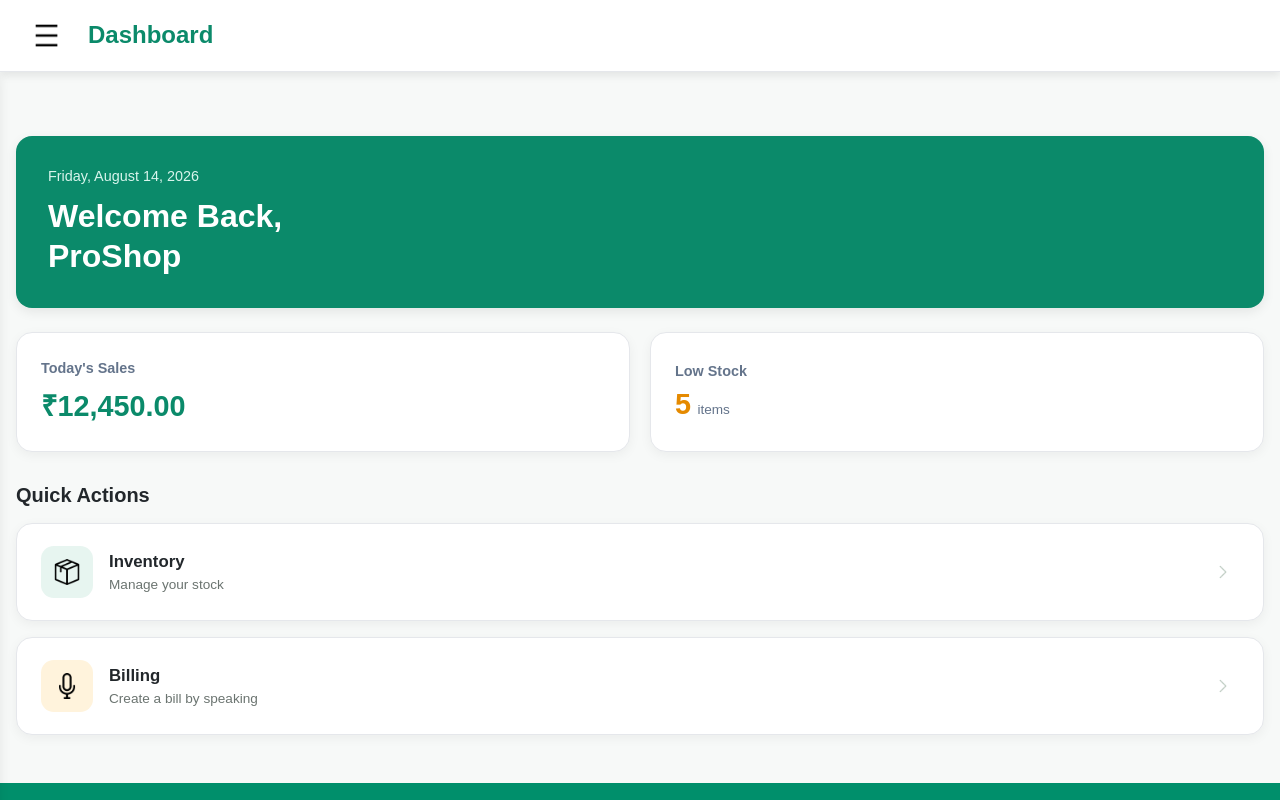
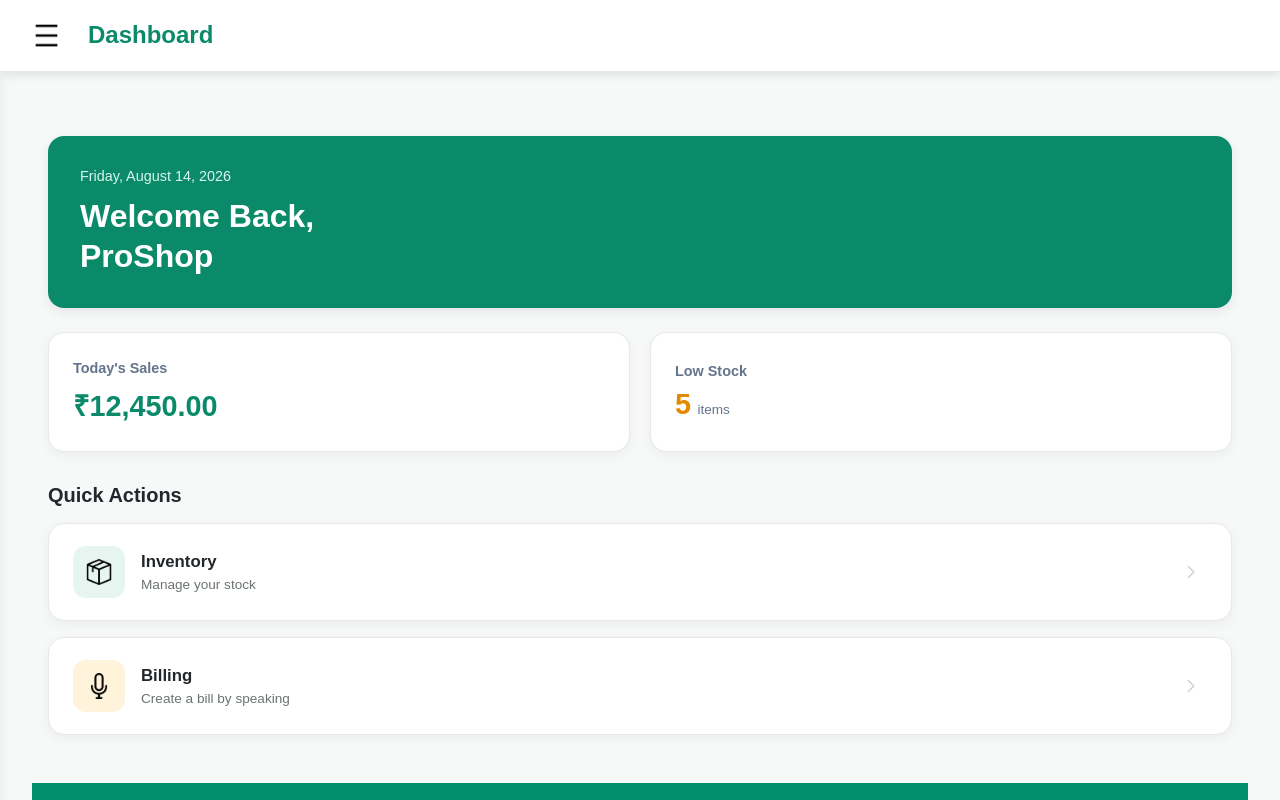
Before and after one commit to abhay2226/BillAPP, a React (Create React App) app in the folder billapp/: page /dashboard in a window 1280 px wide. Built offline with nearby package versions, Linux system fonts and the light colour scheme.

Commit message:
Page allignment

```diff
--- a/billapp/src/components/layout/AppShell.css
+++ b/billapp/src/components/layout/AppShell.css
@@ -63,7 +63,7 @@ body,
   width: 100%;
   height: 100%;
 
-  padding-top: calc(var(--header-height) + 1.5rem);
+  padding: calc(var(--header-height) + 1.5rem) 2rem 0 2rem;
 
   background-color: #f7f9f8;
 
```
